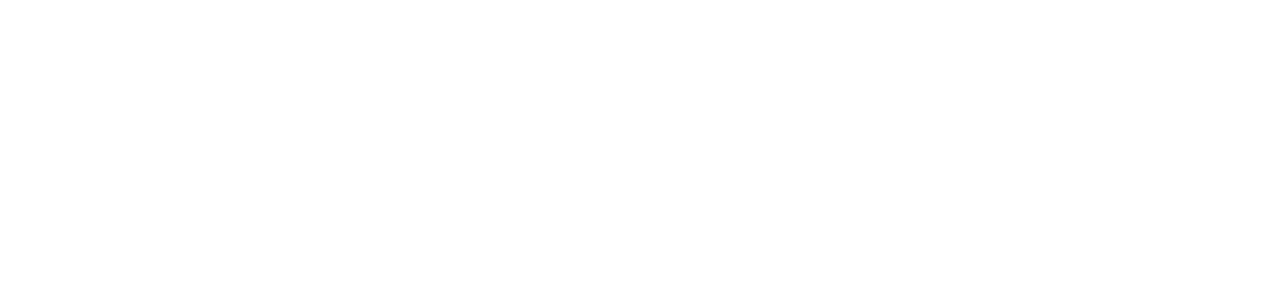
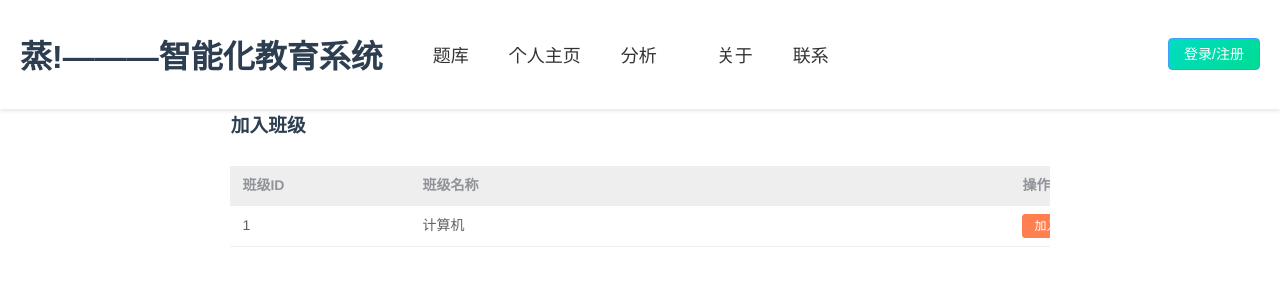
Before and after one commit to xxxxh04/ruanjianbei, a Vue app: page /addclass in a window 1280 px wide. Before the commit this address had no page. Shown: the top 300 px of the page. Built offline with nearby package versions, Linux system fonts and the light colour scheme; what monaco-editor would draw is missing.

Commit message:
加入班级

```diff
--- /dev/null
+++ b/src/components/AddClass.vue
@@ -0,0 +1,73 @@
+<template>
+    <div class="ceshi">
+      <div id="title">
+        <h3>加入班级</h3>
+      </div>
+      <div id="classmeau">
+        <el-table :data="classmeau" style="width: 80%; margin-left: 10%;">
+          <el-table-column prop="c_id" label="班级ID" width="180"></el-table-column>
+          <el-table-column prop="c_name" label="班级名称" width="600"></el-table-column>
+          <el-table-column label="操作">
+            <template #default="scope">
+              <el-button class="add_button" @click="joinClass(scope.row)" type="primary" size="small">加入班级</el-button>
+            </template>
+          </el-table-column>
+        </el-table>
+      </div>
+    </div>
+  </template>
+
+  <script setup lang="ts">
+  import { reactive, onMounted } from "vue";
+
+  let classmeau = reactive([
+    {
+      c_id: '1',
+      c_name: '计算机',
+    }
+  ]);
+
+  const joinClass = (row: any) => {
+    // 处理加入班级的逻辑
+    console.log("加入班级: ", row);
+  };
+
+  onMounted(() => {
+    // 可以在这里获取数据
+  });
+  </script>
+
+  <style scoped>
+  #title {
+    padding: 10px;
+    padding-left: 0;
+    display: flex;
+    align-items: center;
+    margin-left: 10%;
+  }
+
+  #title h3 {
+    margin-top: 10px;
+    margin-left: 9%;
+  }
+
+  #classmeau {
+    width: 80%;
+    margin-left: 10%;
+  }
+
+  #classmeau ::v-deep .el-table th {
+    background-color: #EEEEEE;
+  }
+
+  .add_button {
+    background-color: #ff7f50; /* 设置按钮的背景颜色 */
+    border-color: #ff7f50; /* 设置按钮的边框颜色 */
+    color: white; /* 设置按钮的文本颜色 */
+  }
+
+  .add_button:hover {
+    background-color: #ff6347; /* 设置按钮在悬停时的背景颜色 */
+    border-color: #ff6347; /* 设置按钮在悬停时的边框颜色 */
+  }
+  </style>
--- a/src/components/HomeComponent.vue
+++ b/src/components/HomeComponent.vue
@@ -8,7 +8,6 @@
         <div class="userNickname">{{ user.nickname }}</div>
         <div class="userPhone">{{ user.phone }}</div>
         <div class="userEmail">{{ user.email }}</div>
-        <div class="userCname">{{ user.cname }}</div>
       </div>
     </div>
     <div class="student_information">
@@ -20,9 +19,9 @@
       </div>
       <div class="modif_information right_section">
         <div class="userSignature">
-          <span class="span_information">我的班级：</span>  <span>{{ userclass ? userclass : '无' }}</span>
+          <span class="span_information">我的班级：</span>  <span>{{ user.cname}}</span>
         </div>
-        <el-button class="modif_button" type="primary">加入班级</el-button>
+        <el-button class="modif_button" type="primary" @click="navigateToAdd">加入班级</el-button>
       </div>
     </div>
     <LineChart />
@@ -50,7 +49,6 @@
   cid: 0,
   cname: "",
 });
-let uerclass = ref("");
 const userInfo = async () => {
   const result = await userInfoService();
   userInfoStore.info = result.data;
@@ -59,6 +57,10 @@
 const navigateToModif = () => {
   window.location.href = 'http://localhost:5173/modif';
 };
+const navigateToAdd = () => {
+  window.location.href = 'http://localhost:5173/addclass';
+};
+
 onMounted(() => {
   const userInfoStore = useUserInfoStore();
   console.log("userInfo:", userInfoStore.info);
--- a/src/components/modif_information.vue
+++ b/src/components/modif_information.vue
@@ -25,9 +25,7 @@
             <el-form-item label="邮箱">
               <el-input class="custom-input" v-model="form.email" placeholder="Enter email"></el-input>
             </el-form-item>
-            <el-form-item label="不知道是啥">
-              <el-input class="custom-input" v-model="form.cname" placeholder="Enter company name"></el-input>
-            </el-form-item>
+
           </div>
           <div class="form-row">
             <el-form-item label="个人简介">
@@ -54,7 +52,6 @@
     password: '',
     phone: '',
     email: '',
-    cname: '',
     signature: '',
   });
 
--- a/src/router/index.ts
+++ b/src/router/index.ts
@@ -8,7 +8,8 @@
 import LoginView from '@/views/LoginView.vue';
 import InformationView from '../views/InformationView.vue';
 import StudentView from '../views/StudentView.vue';
-import ModifInformation from '../components/modif_information.vue'
+import ModifInformation from '../components/modif_information.vue';
+import Addclass from '../components/AddClass.vue';
 const router = createRouter({
   history: createWebHistory(),
   routes: [
@@ -48,6 +49,10 @@
       path: '/modif',
       name: 'modif',
       component: ModifInformation
+    },{
+      path: '/addclass',
+      name: 'addclass',
+      component: Addclass
     }
       ]
     },
--- a/src/views/MainView.vue
+++ b/src/views/MainView.vue
@@ -10,8 +10,8 @@
             <router-link to="/">题库</router-link>
           </li>
           <li>
-            <!-- <span v-if="!username" @click="checkLogin">个人主页</span> -->
-            <router-link  to="/home">个人主页</router-link>
+            <span v-if="!username" @click="checkLogin">个人主页</span>
+            <router-link v-else to="/home">个人主页</router-link>
           </li>
           <li>
             <span v-if="!username" @click="checkLogin">分析</span>
```
